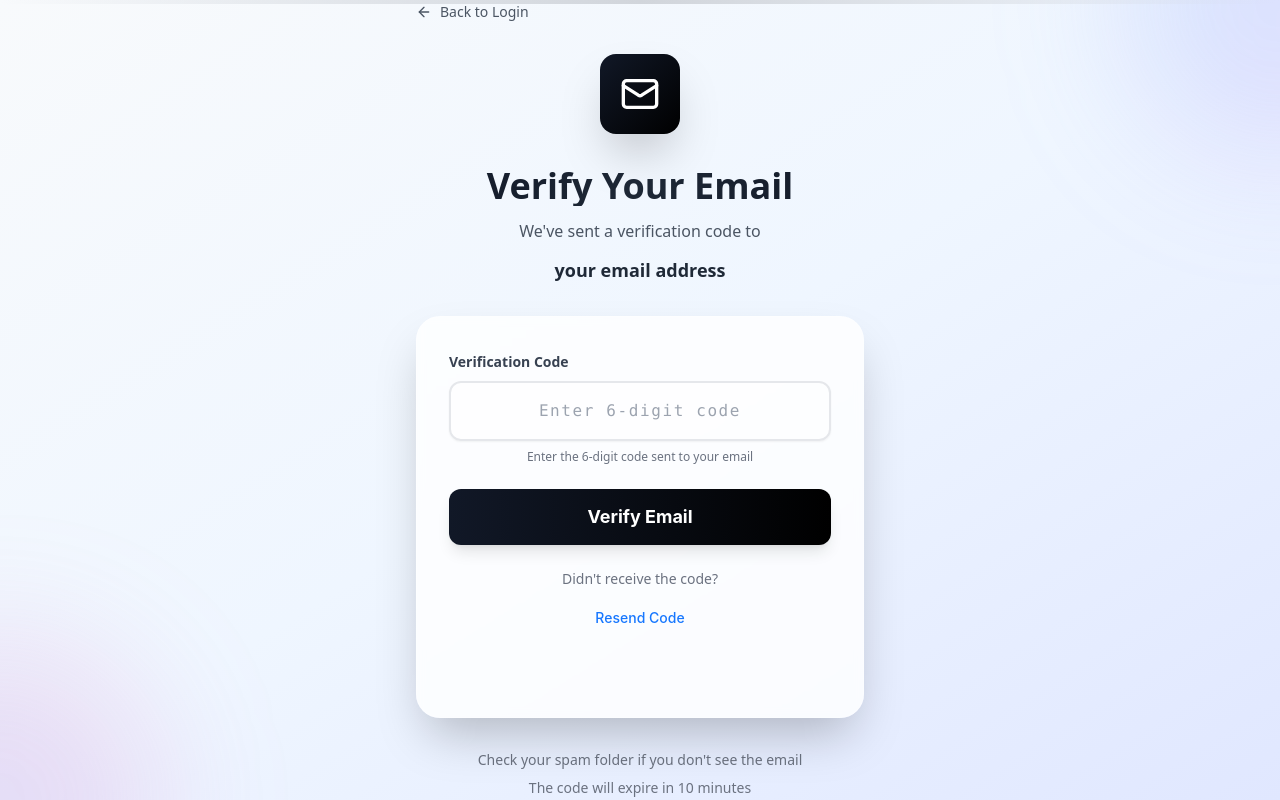
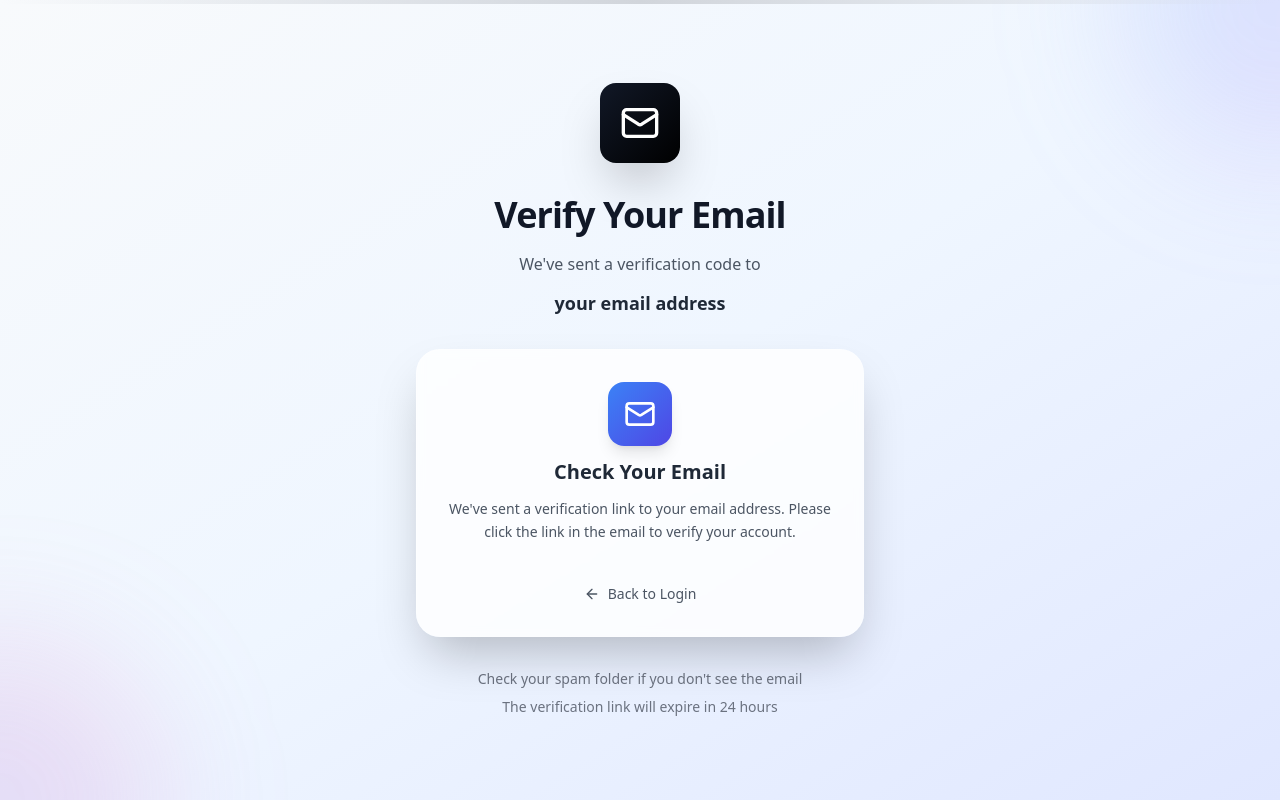
Before and after one commit to devbaoo/WDP301-EVCare-FE, a React (Vite) app: page /verify-email in a window 1280 px wide. Built offline with nearby package versions, Linux system fonts and the light colour scheme; a web font is replaced by a local one.

Commit message:
call api auth

```diff
--- a/src/page/ResetPasswordPage.tsx
+++ b/src/page/ResetPasswordPage.tsx
@@ -3,6 +3,7 @@ import { Button } from "antd";
 import { Input } from "antd";
 import { Lock, ArrowLeft, CheckCircle, AlertCircle } from "lucide-react";
 import { useNavigate } from "react-router-dom";
+import { authService } from "@/services/features/authService";
 
 export default function ResetPasswordPage() {
   const navigate = useNavigate();
@@ -25,11 +26,17 @@ export default function ResetPasswordPage() {
     }
 
     try {
-      // Simulate API call
-      await new Promise((resolve) => setTimeout(resolve, 1500));
-      setStep("code");
-      setStatus("idle");
-    } catch {
+      const response = await authService.resetPassword(email);
+
+      if (response.success) {
+        setStep("code");
+        setStatus("idle");
+        console.log("Reset password email sent:", response);
+      } else {
+        setStatus("error");
+      }
+    } catch (error: any) {
+      console.error("Reset password error:", error);
       setStatus("error");
     }
   };
@@ -44,17 +51,17 @@ export default function ResetPasswordPage() {
     }
 
     try {
-      // Simulate API call
-      await new Promise((resolve) => setTimeout(resolve, 1000));
+      const response = await authService.verifyResetCode(email, verificationCode);
 
-      // Check if code is valid (demo: accept any 6-digit code)
-      if (verificationCode.length === 6) {
+      if (response.success) {
         setStep("password");
         setStatus("idle");
+        console.log("Reset code verified:", response);
       } else {
         setStatus("error");
       }
-    } catch {
+    } catch (error: any) {
+      console.error("Verify reset code error:", error);
       setStatus("error");
     }
   };
@@ -79,11 +86,17 @@ export default function ResetPasswordPage() {
     }
 
     try {
-      // Simulate API call
-      await new Promise((resolve) => setTimeout(resolve, 1500));
-      setStep("success");
-      setStatus("idle");
-    } catch {
+      const response = await authService.updatePassword(email, verificationCode, newPassword);
+
+      if (response.success) {
+        setStep("success");
+        setStatus("idle");
+        console.log("Password updated successfully:", response);
+      } else {
+        setStatus("error");
+      }
+    } catch (error: any) {
+      console.error("Update password error:", error);
       setStatus("error");
     }
   };
@@ -187,7 +200,7 @@ export default function ResetPasswordPage() {
                 loading={status === "loading"}
                 className="w-full h-14 bg-gradient-to-r from-gray-900 to-black hover:from-gray-800 hover:to-gray-900 border-none rounded-xl text-white font-bold text-lg shadow-lg hover:shadow-xl transition-all duration-300 transform hover:scale-[1.02]"
               >
-                Send Reset Code
+                Send Reset Password
               </Button>
 
               {/* Back to Login */}
--- a/src/page/VerifyEmailPage.tsx
+++ b/src/page/VerifyEmailPage.tsx
@@ -1,26 +1,16 @@
 import { useState, useEffect } from "react";
-import { Button } from "antd";
-import { Input } from "antd";
-import { Mail, ArrowLeft, CheckCircle, AlertCircle, RefreshCw } from "lucide-react";
-import { useNavigate } from "react-router-dom";
+import { Mail, ArrowLeft } from "lucide-react";
+import { useNavigate, useSearchParams } from "react-router-dom";
+import { authService } from "@/services/features/authService";
 
 export default function VerifyEmailPage() {
   const navigate = useNavigate();
+  const [searchParams] = useSearchParams();
   const [email, setEmail] = useState("");
-  const [verificationCode, setVerificationCode] = useState("");
-  const [status, setStatus] = useState<"idle" | "loading" | "success" | "error" | "resending">("idle");
-  const [timeLeft, setTimeLeft] = useState(0);
-  const [isVerified, setIsVerified] = useState(false);
+  const [isVerifying, setIsVerifying] = useState(false);
+  const [verificationStatus, setVerificationStatus] = useState<"idle" | "success" | "error">("idle");
 
-  // Countdown timer
-  useEffect(() => {
-    if (timeLeft > 0) {
-      const timer = setTimeout(() => setTimeLeft(timeLeft - 1), 1000);
-      return () => clearTimeout(timer);
-    }
-  }, [timeLeft]);
-
-  // Get email from localStorage or URL params
+  // Get email from localStorage
   useEffect(() => {
     const savedEmail = localStorage.getItem('registerEmail');
     if (savedEmail) {
@@ -28,92 +18,43 @@ export default function VerifyEmailPage() {
     }
   }, []);
 
-  const handleVerify = async (e: React.FormEvent) => {
-    e.preventDefault();
-    setStatus("loading");
+  // Auto verify if token is present in URL
+  useEffect(() => {
+    const token = searchParams.get('token');
+    if (token) {
+      handleAutoVerify(token);
+    }
+  }, [searchParams]);
 
-    if (!verificationCode.trim()) {
-      setStatus("error");
-      return;
-    }
+  const handleAutoVerify = async (token: string) => {
+    setIsVerifying(true);
+    try {
+      const response = await authService.verifyEmail(token);
 
-    try {
-      // Simulate API call
-      await new Promise((resolve) => setTimeout(resolve, 1500));
-
-      // Check if code is valid (demo: accept any 6-digit code)
-      if (verificationCode.length === 6) {
-        setStatus("success");
-        setIsVerified(true);
+      if (response.success) {
+        setVerificationStatus("success");
         // Clear saved email
         localStorage.removeItem('registerEmail');
+        // Update user data to remove needVerification
+        const userData = JSON.parse(localStorage.getItem('user') || '{}');
+        userData.needVerification = false;
+        localStorage.setItem('user', JSON.stringify(userData));
+
+        // Redirect to home page after 2 seconds
+        setTimeout(() => {
+          navigate('/');
+        }, 2000);
       } else {
-        setStatus("error");
+        setVerificationStatus("error");
       }
-    } catch {
-      setStatus("error");
+    } catch (error: any) {
+      console.error("Email verification error:", error);
+      setVerificationStatus("error");
+    } finally {
+      setIsVerifying(false);
     }
   };
 
-  const handleResendCode = async () => {
-    setStatus("resending");
-
-    try {
-      // Simulate API call
-      await new Promise((resolve) => setTimeout(resolve, 1000));
-      setTimeLeft(60); // 60 seconds cooldown
-      setStatus("idle");
-    } catch {
-      setStatus("error");
-    }
-  };
-
-  const formatTime = (seconds: number) => {
-    const mins = Math.floor(seconds / 60);
-    const secs = seconds % 60;
-    return `${mins}:${secs.toString().padStart(2, '0')}`;
-  };
-
-  if (isVerified) {
-    return (
-      <div className="min-h-screen bg-gradient-to-br from-slate-50 via-blue-50 to-indigo-100 flex items-center justify-center px-4 sm:px-6 lg:px-8 relative overflow-hidden">
-        {/* Background decorative elements */}
-        <div className="absolute inset-0 overflow-hidden">
-          <div className="absolute -top-40 -right-40 w-80 h-80 bg-gradient-to-br from-green-400/20 to-emerald-400/20 rounded-full blur-3xl"></div>
-          <div className="absolute -bottom-40 -left-40 w-80 h-80 bg-gradient-to-tr from-green-400/20 to-teal-400/20 rounded-full blur-3xl"></div>
-        </div>
-
-        <div className="w-full max-w-md space-y-8 relative z-10">
-          {/* Success Icon */}
-          <div className="flex justify-center">
-            <div className="w-20 h-20 bg-gradient-to-br from-green-500 to-emerald-600 rounded-2xl flex items-center justify-center shadow-2xl">
-              <CheckCircle className="w-10 h-10 text-white" />
-            </div>
-          </div>
-
-          {/* Success Message */}
-          <div className="text-center space-y-3">
-            <h1 className="text-4xl font-black bg-gradient-to-r from-green-600 via-emerald-600 to-green-600 bg-clip-text text-transparent mb-2">
-              Email Verified!
-            </h1>
-            <p className="text-gray-600 text-base leading-relaxed">
-              Your email has been successfully verified. You can now access all features of our platform.
-            </p>
-          </div>
-
-          {/* Action Button */}
-          <div className="bg-white/80 backdrop-blur-sm rounded-3xl p-8 shadow-2xl border border-white/20">
-            <Button
-              onClick={() => navigate('/login')}
-              className="w-full h-14 bg-gradient-to-r from-green-600 to-emerald-600 hover:from-green-700 hover:to-emerald-700 border-none rounded-xl text-white font-bold text-lg shadow-lg hover:shadow-xl transition-all duration-300 transform hover:scale-[1.02]"
-            >
-              Continue to Login
-            </Button>
-          </div>
-        </div>
-      </div>
-    );
-  }
 
   return (
     <div className="min-h-screen bg-gradient-to-br from-slate-50 via-blue-50 to-indigo-100 flex items-center justify-center px-4 sm:px-6 lg:px-8 relative overflow-hidden">
@@ -127,18 +68,6 @@ export default function VerifyEmailPage() {
       <div className="absolute top-0 left-0 right-0 h-1 bg-gradient-to-r from-transparent via-gray-300 to-transparent"></div>
 
       <div className="w-full max-w-md space-y-8 relative z-10">
-        {/* Back to Login */}
-        <div className="flex justify-start">
-          <button
-            type="button"
-            onClick={() => navigate('/login')}
-            className="flex items-center gap-2 text-gray-600 hover:text-gray-900 transition-colors duration-200"
-          >
-            <ArrowLeft className="w-4 h-4" />
-            <span className="text-sm font-medium">Back to Login</span>
-          </button>
-        </div>
-
         {/* Icon */}
         <div className="flex justify-center">
           <div className="w-20 h-20 bg-gradient-to-br from-gray-900 to-black rounded-2xl flex items-center justify-center shadow-2xl hover:shadow-3xl transition-all duration-300 hover:scale-105 group">
@@ -148,7 +77,7 @@ export default function VerifyEmailPage() {
 
         {/* Title */}
         <div className="text-center space-y-3">
-          <h1 className="text-4xl font-black bg-gradient-to-r from-gray-900 via-gray-800 to-gray-900 bg-clip-text text-transparent mb-2">
+          <h1 className="text-4xl font-black text-gray-900 mb-4 tracking-tight">
             Verify Your Email
           </h1>
           <p className="text-gray-600 text-base leading-relaxed">
@@ -159,87 +88,86 @@ export default function VerifyEmailPage() {
           </p>
         </div>
 
-        {/* Form */}
+        {/* Verification Message */}
         <div className="bg-white/80 backdrop-blur-sm rounded-3xl p-8 shadow-2xl border border-white/20">
-          <form onSubmit={handleVerify} className="space-y-6">
-            {/* Verification Code Input */}
-            <div className="space-y-2">
-              <label className="text-sm font-semibold text-gray-700">Verification Code</label>
-              <Input
-                type="text"
-                placeholder="Enter 6-digit code"
-                value={verificationCode}
-                onChange={(e) => setVerificationCode(e.target.value.replace(/\D/g, '').slice(0, 6))}
-                className="w-full rounded-xl border-2 border-gray-200 bg-white/50 px-4 py-4 text-base text-gray-900 placeholder-gray-400 shadow-sm outline-none transition-all duration-200 focus:border-gray-800 focus:ring-4 focus:ring-gray-800/10 hover:border-gray-300 text-center text-2xl font-mono tracking-widest"
-                maxLength={6}
-                required
-              />
-              <p className="text-xs text-gray-500 text-center">
-                Enter the 6-digit code sent to your email
-              </p>
+          <div className="text-center space-y-6">
+            {/* Verification Info */}
+            <div className="space-y-3">
+              <div className={`w-16 h-16 rounded-2xl flex items-center justify-center mx-auto shadow-lg ${
+                isVerifying ? 'bg-gradient-to-br from-yellow-500 to-orange-600 animate-pulse' :
+                verificationStatus === 'success' ? 'bg-gradient-to-br from-green-500 to-emerald-600' :
+                verificationStatus === 'error' ? 'bg-gradient-to-br from-red-500 to-red-600' :
+                'bg-gradient-to-br from-blue-500 to-indigo-600'
+              }`}>
+                <Mail className="w-8 h-8 text-white" />
               </div>
 
-            {/* Verify Button */}
-            <Button
-              type="primary"
-              htmlType="submit"
-              loading={status === "loading"}
-              className="w-full h-14 bg-gradient-to-r from-gray-900 to-black hover:from-gray-800 hover:to-gray-900 border-none rounded-xl text-white font-bold text-lg shadow-lg hover:shadow-xl transition-all duration-300 transform hover:scale-[1.02]"
-            >
-              Verify Email
-            </Button>
-
-            {/* Resend Code */}
-            <div className="text-center">
-              <p className="text-sm text-gray-500 mb-3">
-                Didn't receive the code?
+              {isVerifying ? (
+                <>
+                  <h3 className="text-xl font-bold text-gray-800">Verifying Email...</h3>
+                  <p className="text-gray-600 text-sm leading-relaxed">
+                    Please wait while we verify your email address.
                   </p>
-              <Button
-                type="link"
-                onClick={handleResendCode}
-                disabled={timeLeft > 0 || status === "resending"}
-                className="text-gray-600 hover:text-gray-900 font-medium transition-colors duration-200"
-              >
-                {status === "resending" ? (
-                  <span className="flex items-center gap-2">
-                    <RefreshCw className="w-4 h-4 animate-spin" />
-                    Sending...
-                  </span>
-                ) : timeLeft > 0 ? (
-                  `Resend in ${formatTime(timeLeft)}`
+                </>
+              ) : verificationStatus === 'success' ? (
+                <>
+                  <h3 className="text-xl font-bold text-green-600">Email Verified!</h3>
+                  <p className="text-gray-600 text-sm leading-relaxed">
+                    Your email has been successfully verified. Redirecting to home page...
+                  </p>
+                </>
+              ) : verificationStatus === 'error' ? (
+                <>
+                  <h3 className="text-xl font-bold text-red-600">Verification Failed</h3>
+                  <p className="text-gray-600 text-sm leading-relaxed">
+                    The verification link is invalid or has expired. Please try again.
+                  </p>
+                </>
               ) : (
-                  "Resend Code"
+                <>
+                  <h3 className="text-xl font-bold text-gray-800">Check Your Email</h3>
+                  <p className="text-gray-600 text-sm leading-relaxed">
+                    We've sent a verification link to your email address. Please click the link in the email to verify your account.
+                  </p>
+                </>
               )}
-              </Button>
             </div>
 
-            {/* Status Messages */}
-            <div className="mt-4 min-h-[28px] text-sm">
-              {status === "success" && (
-                <div className="rounded-xl bg-green-50 border border-green-200 px-4 py-3 text-green-700 flex items-center gap-2">
-                  <CheckCircle className="w-4 h-4" />
-                  Email verified successfully!
-                </div>
-              )}
-              {status === "error" && (
-                <div className="rounded-xl bg-red-50 border border-red-200 px-4 py-3 text-red-700 flex items-center gap-2">
-                  <AlertCircle className="w-4 h-4" />
-                  Invalid verification code. Please try again.
+            {/* Back to Login Button */}
+            {!isVerifying && (
+              <div className="pt-4">
+                <button
+                  type="button"
+                  onClick={() => navigate('/login')}
+                  className="flex items-center gap-2 text-gray-600 hover:text-gray-900 transition-colors duration-200 mx-auto"
+                >
+                  <ArrowLeft className="w-4 h-4" />
+                  <span className="text-sm font-medium">Back to Login</span>
+                </button>
               </div>
             )}
           </div>
-          </form>
         </div>
 
         {/* Help Text */}
+        {!isVerifying && verificationStatus === 'idle' && (
           <div className="text-center space-y-2">
             <p className="text-sm text-gray-500">
               Check your spam folder if you don't see the email
             </p>
             <p className="text-sm text-gray-500">
-            The code will expire in 10 minutes
+              The verification link will expire in 24 hours
             </p>
           </div>
+        )}
+
+        {verificationStatus === 'error' && (
+          <div className="text-center space-y-2">
+            <p className="text-sm text-red-500">
+              Please contact support if you continue to have issues
+            </p>
+          </div>
+        )}
       </div>
     </div>
   );
--- a/src/services/constant/apiConfig.ts
+++ b/src/services/constant/apiConfig.ts
@@ -1 +1 @@
-export const BASE_URL = "http://localhost:3000";
+export const BASE_URL = "https://dolphin-app-pwai8.ondigitalocean.app/";
--- a/src/services/constant/axiosInstance.ts
+++ b/src/services/constant/axiosInstance.ts
@@ -3,6 +3,39 @@ import { BASE_URL } from "./apiConfig";
 
 const axiosInstance = axios.create({
   baseURL: BASE_URL,
+  headers: {
+    'Content-Type': 'application/json',
+  },
 });
 
+// Request interceptor to add token
+axiosInstance.interceptors.request.use(
+  (config) => {
+    const token = localStorage.getItem('token');
+    if (token) {
+      config.headers.Authorization = `Bearer ${token}`;
+    }
+    return config;
+  },
+  (error) => {
+    return Promise.reject(error);
+  }
+);
+
+// Response interceptor to handle errors
+axiosInstance.interceptors.response.use(
+  (response) => {
+    return response;
+  },
+  (error) => {
+    if (error.response?.status === 401) {
+      // Token expired or invalid
+      localStorage.removeItem('token');
+      localStorage.removeItem('user');
+      window.location.href = '/login';
+    }
+    return Promise.reject(error);
+  }
+);
+
 export default axiosInstance;
--- /dev/null
+++ b/src/services/features/authService.ts
@@ -0,0 +1,134 @@
+import axiosInstance from "../constant/axiosInstance";
+
+// Types
+export interface LoginRequest {
+  email: string;
+  password: string;
+}
+
+export interface RegisterRequest {
+  username: string;
+  email: string;
+  password: string;
+  confirmPassword: string;
+  fullName: string;
+  phone: string;
+  address: string;
+}
+
+export interface AuthResponse {
+  success: boolean;
+  message: string;
+  data?: {
+    user: {
+      id: string;
+      username: string;
+      email: string;
+      fullName: string;
+      phone: string;
+      address: string;
+      needVerification?: boolean;
+    };
+    token: string;
+  };
+}
+
+export interface ApiError {
+  success: false;
+  message: string;
+  errors?: Record<string, string[]>;
+}
+
+// Auth Service
+export const authService = {
+  // Login API
+  login: async (loginData: LoginRequest): Promise<AuthResponse> => {
+    try {
+      const response = await axiosInstance.post<AuthResponse>('/api/auth/login', loginData);
+      return response.data;
+    } catch (error: any) {
+      throw {
+        success: false,
+        message: error.response?.data?.message || 'Login failed. Please try again.',
+        errors: error.response?.data?.errors
+      } as ApiError;
+    }
+  },
+
+  // Register API
+  register: async (registerData: RegisterRequest): Promise<AuthResponse> => {
+    try {
+      const response = await axiosInstance.post<AuthResponse>('/api/auth/register', registerData);
+      return response.data;
+    } catch (error: any) {
+      throw {
+        success: false,
+        message: error.response?.data?.message || 'Registration failed. Please try again.',
+        errors: error.response?.data?.errors
+      } as ApiError;
+    }
+  },
+
+  // Verify Email API
+  verifyEmail: async (token: string): Promise<AuthResponse> => {
+    try {
+      const response = await axiosInstance.get<AuthResponse>(`/api/auth/verify-email/${token}`);
+      return response.data;
+    } catch (error: any) {
+      throw {
+        success: false,
+        message: error.response?.data?.message || 'Email verification failed. Please try again.',
+        errors: error.response?.data?.errors
+      } as ApiError;
+    }
+  },
+
+  // Reset Password API
+  resetPassword: async (email: string): Promise<AuthResponse> => {
+    try {
+      const response = await axiosInstance.post<AuthResponse>('/api/auth/reset-password', { email });
+      return response.data;
+    } catch (error: any) {
+      throw {
+        success: false,
+        message: error.response?.data?.message || 'Password reset failed. Please try again.',
+        errors: error.response?.data?.errors
+      } as ApiError;
+    }
+  },
+
+  // Verify Reset Code API
+  verifyResetCode: async (email: string, code: string): Promise<AuthResponse> => {
+    try {
+      const response = await axiosInstance.post<AuthResponse>('/api/auth/verify-reset-code', {
+        email,
+        code
+      });
+      return response.data;
+    } catch (error: any) {
+      throw {
+        success: false,
+        message: error.response?.data?.message || 'Invalid verification code. Please try again.',
+        errors: error.response?.data?.errors
+      } as ApiError;
+    }
+  },
+
+  // Update Password API
+  updatePassword: async (email: string, code: string, newPassword: string): Promise<AuthResponse> => {
+    try {
+      const response = await axiosInstance.post<AuthResponse>('/api/auth/update-password', {
+        email,
+        code,
+        newPassword
+      });
+      return response.data;
+    } catch (error: any) {
+      throw {
+        success: false,
+        message: error.response?.data?.message || 'Password update failed. Please try again.',
+        errors: error.response?.data?.errors
+      } as ApiError;
+    }
+  }
+};
```
Also changed, not shown: src/page/LoginPage.tsx (+58 -10 lines). Lines whose indentation alone changed are shown as unchanged.
